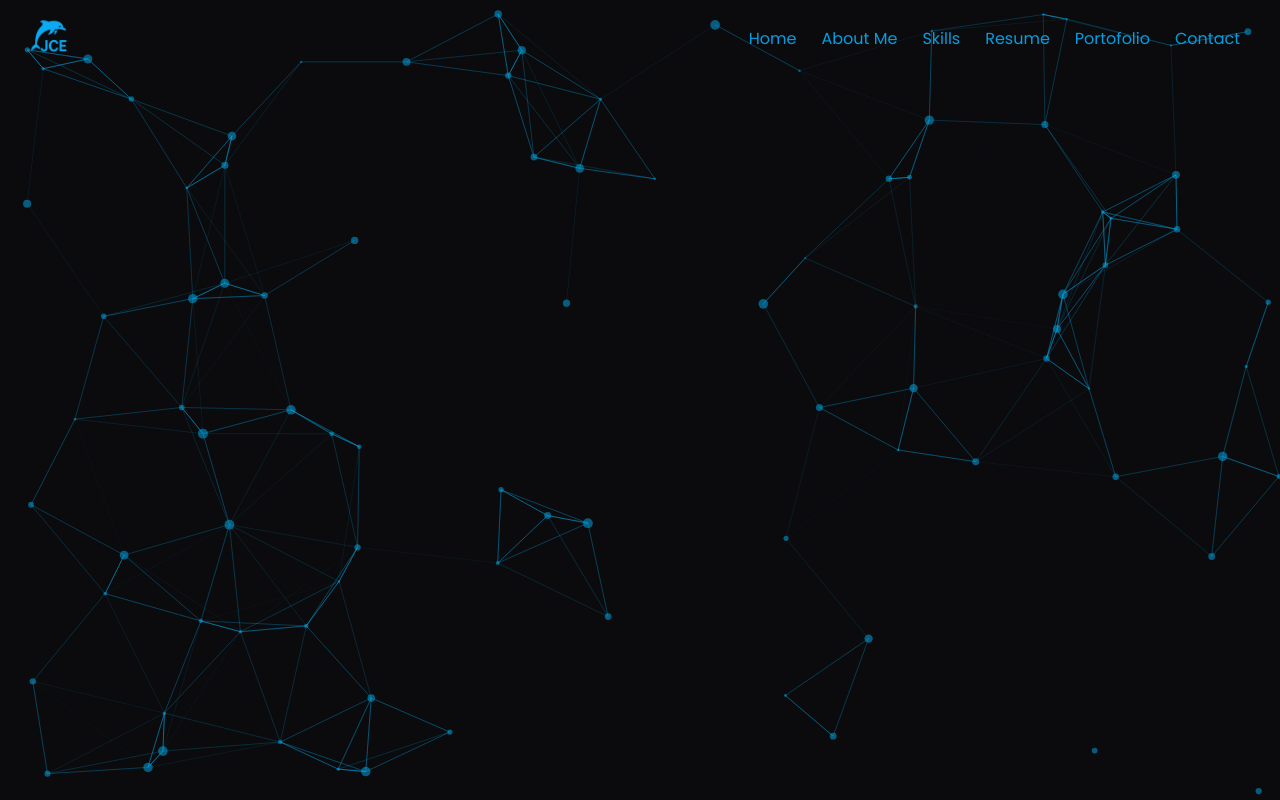
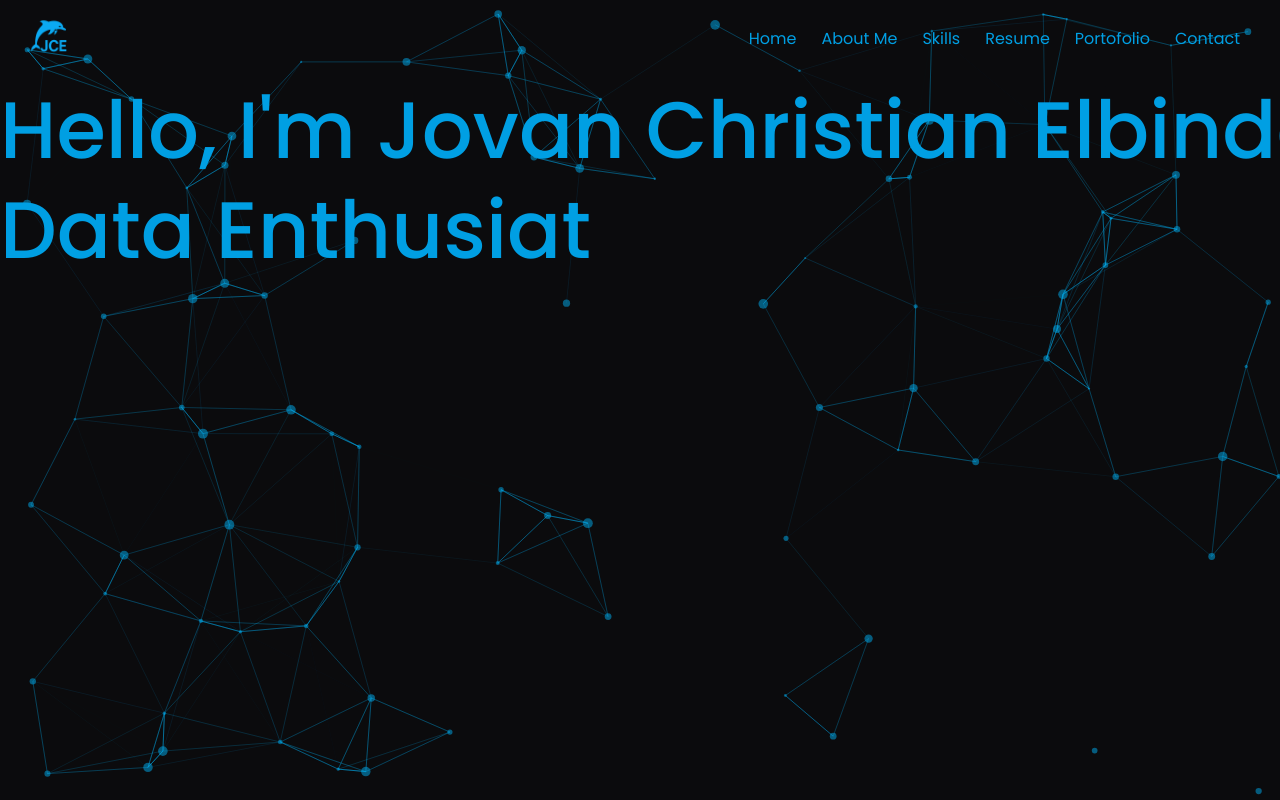
Before and after one commit to JovanChristian/MyPortofolio, a React (Create React App) app: page / in a window 1280 px wide. Built offline with nearby package versions, Linux system fonts and the light colour scheme.

Commit message:
lanjut dulu buat homepage

```diff
--- a/src/App.css
+++ /dev/null
@@ -1,51 +0,0 @@
-.App {
-  text-align: center;
-  background-color: var(--yellow-theme-background-color);
-  min-height: 100vh;
-  position: relative;
-  z-index: 1;
-}
-
-.App-logo {
-  height: 40vmin;
-  pointer-events: none;
-}
-
-@media (prefers-reduced-motion: no-preference) {
-  .App-logo {
-    animation: App-logo-spin infinite 20s linear;
-  }
-}
-
-.App-header {
-  background-color: #282c34;
-  min-height: 100vh;
-  display: flex;
-  flex-direction: column;
-  align-items: center;
-  justify-content: center;
-  font-size: calc(10px + 2vmin);
-  color: white;
-}
-
-.App-link {
-  color: #61dafb;
-}
-
-@keyframes App-logo-spin {
-  from {
-    transform: rotate(0deg);
-  }
-  to {
-    transform: rotate(360deg);
-  }
-}
-
-#particles {
-  position: fixed;
-  width: 100%;
-  height: 100%;
-  z-index: 0;
-  top: 0;
-  left: 0;
-}
--- a/src/App.js
+++ b/src/App.js
@@ -1,4 +1,4 @@
-import './App.css';
+import './App.scss';
 import Navbar from './components/navbar/index';
 import Home from './containers/home';
 import About from './containers/about';
@@ -35,6 +35,7 @@ function App() {
       <Navbar />
 
       {/* Routing for pages */}
+      <div className='App__main-page-content'>
         <Routes>
           <Route index path='/' element={<Home />} />
           <Route path='/about' element={<About />} />
@@ -43,6 +44,8 @@ function App() {
           <Route path='/portofolio' element={<Portofolio />} />
           <Route path='/contact' element={<Contact />} />
         </Routes>
+
+      </div>
     </div>
   );
 }
--- /dev/null
+++ b/src/App.scss
@@ -0,0 +1,7 @@
+.App{
+    height: 100%;
+
+    &__main-page-content{
+        height: calc(100% - 80px);
+    }
+}
--- a/src/containers/home/index.jsx
+++ b/src/containers/home/index.jsx
@@ -1,10 +1,19 @@
 import React from "react";
+import './style.scss';
 
 const Home=()=>{
     return(
-        <div>
-            Home Page
-        </div>
+        <section id="home" className="home">
+            <div className="home__text-wrapper">
+                <h1>
+                    Hello, I'm Jovan Christian Elbindo
+                    <br/>
+                    Data Enthusiat
+                    {/* Software Engineer Learner
+                    Trader */}
+                </h1>
+            </div>
+        </section>
     )
 }
 export default Home;
--- a/src/containers/home/style.scss
+++ b/src/containers/home/style.scss
@@ -0,0 +1,36 @@
+.home {
+  position: relative;
+  height: 100%;
+  display: flex;
+  justify-content: center;
+  align-content: center;
+  flex-direction: column;
+
+  &__text-wrapper{
+    display: flex;
+    justify-content: center;
+
+    h1{
+        color: var(--yellow-theme-main-color);
+        margin: 0px;
+        font-weight: 500;
+        font-size: 8rem;
+        line-height: 10rem;
+        position: relative;
+        overflow: hidden;
+        white-space: nowrap;
+    }
+  }
+}
+
+@media only screen and (maxwidth : 550px) {
+
+}
+
+@media only screen and (minwidth : 551px) and (maxwidth : 768px) {
+
+}
+
+@media only screen and (minwidth : 769px) and (maxwidth : 990px) {
+
+}
```
Lines whose indentation alone changed are shown as unchanged.
